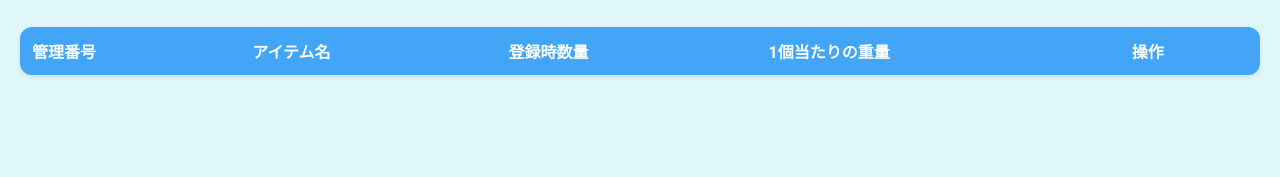
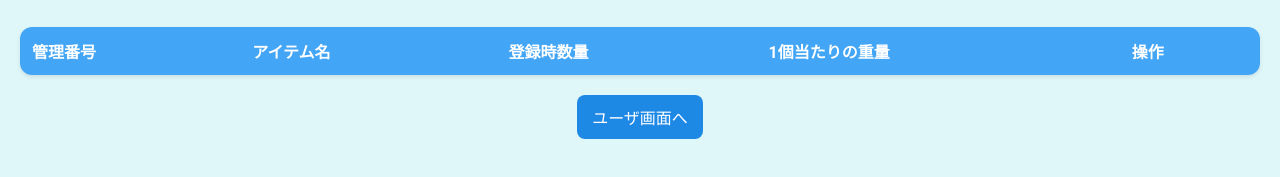
Before and after one commit to LocaLeap/SmartStock, a plain HTML site: page smartstock-app/vender/index.html in a window 1280 px wide. Shown: the part 149-326 px from the top of the page. Drawn offline with Linux system fonts and the light colour scheme.

Commit message:
update: 移行用ボタンを追加しました

```diff
--- a/smartstock-app/user/style.css
+++ b/smartstock-app/user/style.css
@@ -58,7 +58,27 @@ body {
     background-color: #bbdefb; /* 非常に淡い青色 */
 }
 
-/* スムースなホバーエフェクト */
+/* スムースなホバーエフェクト 管理者ボタン用*/
 .inventory-table tbody tr:hover td {
     background-color: #90caf9; /* やや明るい青色 */
 }
+
+.admin-button-container {
+    text-align: center;
+    margin: 20px 0;
+}
+
+.admin-button {
+    display: inline-block;
+    padding: 10px 15px;
+    background-color: #1e88e5;
+    color: white;
+    text-decoration: none;
+    border-radius: 8px;
+    transition: background-color 0.3s, transform 0.2s;
+}
+
+.admin-button:hover {
+    background-color: #1565c0;
+    transform: scale(1.05);
+}
--- a/smartstock-app/vender/index.html
+++ b/smartstock-app/vender/index.html
@@ -28,6 +28,11 @@
         </tbody>
     </table>
 
+    <!-- 管理者画面へのボタンを追加 -->
+    <div class="admin-button-container">
+        <a href="admin.html" class="admin-button">ユーザ画面へ</a>
+    </div>
+
     <script src="script.js"></script>
 </body>
 </html>
--- a/smartstock-app/vender/style.css
+++ b/smartstock-app/vender/style.css
@@ -89,3 +89,28 @@ h1 {
         width: 100%;
     }
 }
+
+/* スムースなホバーエフェクト 管理者ボタン用*/
+.inventory-table tbody tr:hover td {
+    background-color: #90caf9; /* やや明るい青色 */
+}
+
+.admin-button-container {
+    text-align: center;
+    margin: 20px 0;
+}
+
+.admin-button {
+    display: inline-block;
+    padding: 10px 15px;
+    background-color: #1e88e5;
+    color: white;
+    text-decoration: none;
+    border-radius: 8px;
+    transition: background-color 0.3s, transform 0.2s;
+}
+
+.admin-button:hover {
+    background-color: #1565c0;
+    transform: scale(1.05);
+}
```
Also changed, not shown: smartstock-app/user/index.html (+4 -0 lines).
